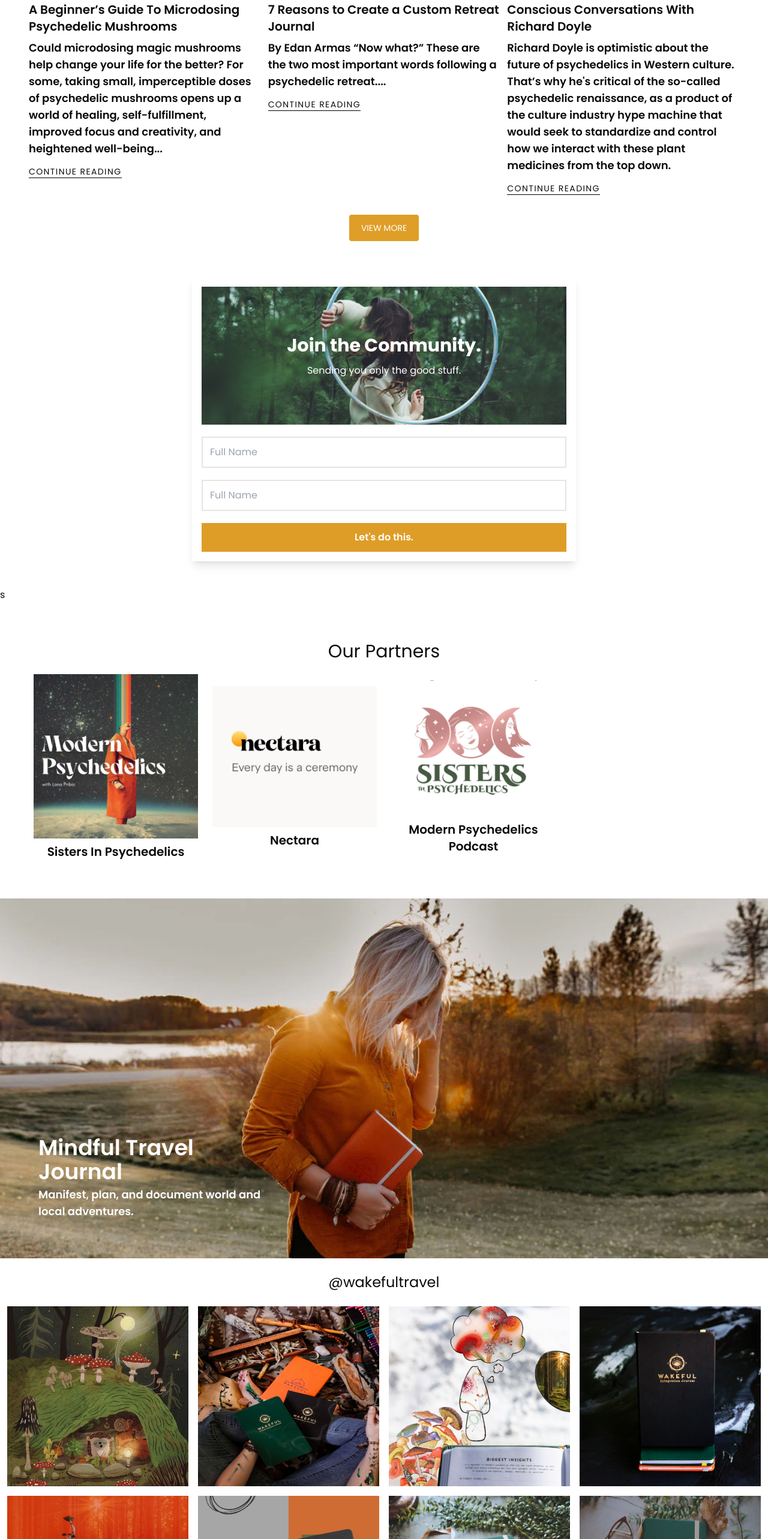
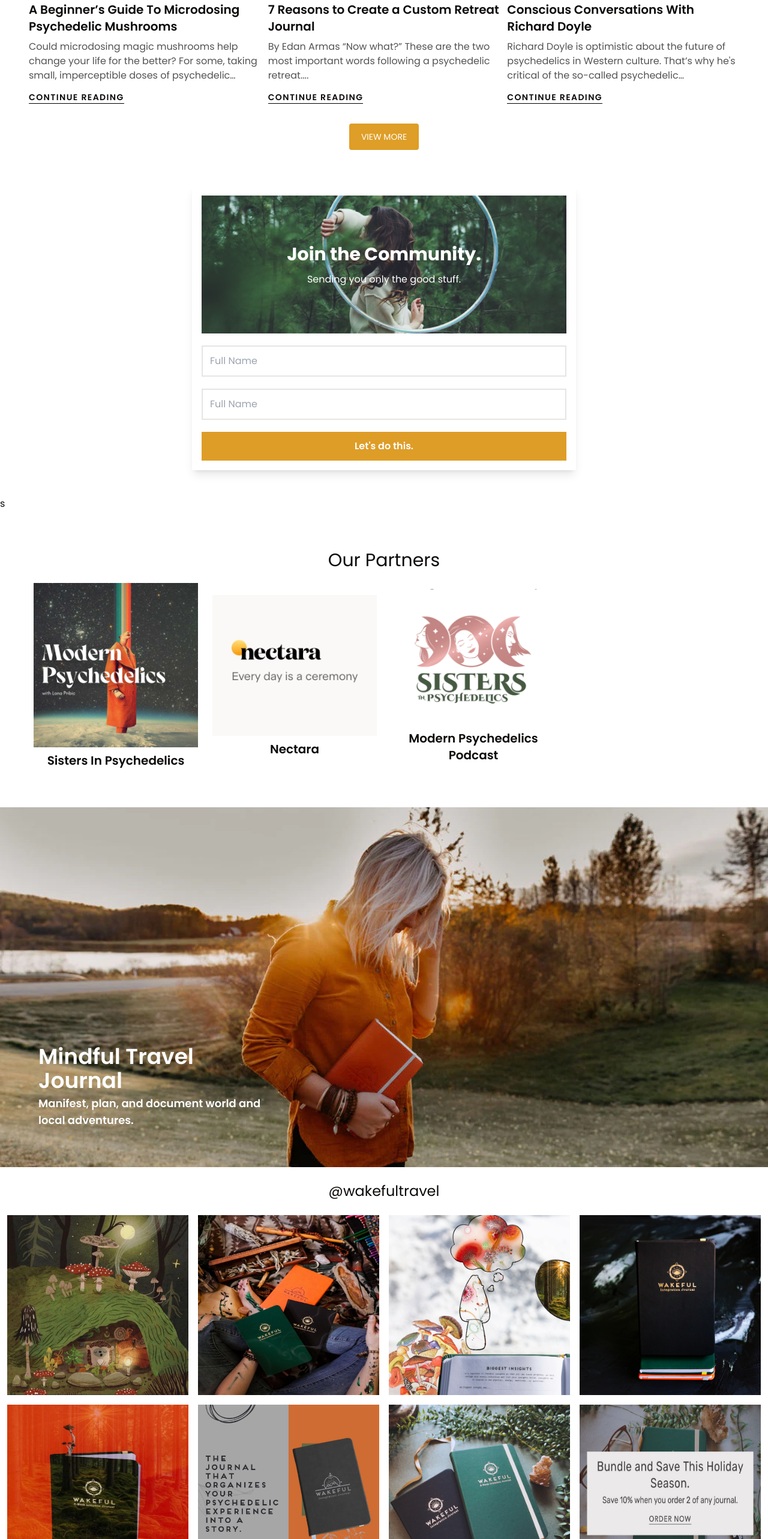
Before and after one commit to shop-vessels/shopvessels, a Next.js app: page / in a window 1280 px wide. Shown: the part 2671-5237 px from the top of the page at 60% size. Built offline with nearby package versions, Linux system fonts and the light colour scheme.

Commit message:
made some changes

```diff
--- a/src/app/_components/blogs/blogs.jsx
+++ b/src/app/_components/blogs/blogs.jsx
@@ -1,5 +1,3 @@
-"use client";
-
 import React from "react";
 
 const Blog = ({ image, title, description }) => {
@@ -10,11 +8,13 @@ const Blog = ({ image, title, description }) => {
       </div>
       <div>
         <p className="text-xl font-semibold py-2">{title}</p>
-        <p className="text-lg font-semibold">{description}</p>
+        <p className="text-base font-normal line-clamp-3 opacity-70">
+          {description}
+        </p>
         <div className="pt-3">
           <a
             href="#"
-            className="uppercase tracking-widest text-sm border-b border-black"
+            className="uppercase tracking-widest text-sm border-b border-black font-semibold"
           >
             Continue reading
           </a>
--- a/src/app/_components/blogs/page.jsx
+++ b/src/app/_components/blogs/page.jsx
@@ -1,4 +1,3 @@
-"use client";
 
 import React from "react";
 import Blog from "../blogs/blogs";
--- a/src/app/_components/travel_card/page.jsx
+++ b/src/app/_components/travel_card/page.jsx
@@ -1,6 +1,3 @@
-"use client";
-
-import React from "react";
 import Offer from "./travel_card";
 
 const page = () => {
--- a/src/app/_components/travel_card/travel_card.jsx
+++ b/src/app/_components/travel_card/travel_card.jsx
@@ -2,10 +2,11 @@
 
 import React from "react";
 import wakeful from "../../../data/Wakwful.json";
+import { Instagram } from "lucide-react";
 
 const WakefulTravelMain = () => {
   return (
-    <div className="mx-3">
+    <section className="px-3 max-w-7xl mx-auto">
       <div className="py-6">
         <p className="text-center text-2xl">@wakefultravel</p>
       </div>
@@ -14,15 +15,18 @@ const WakefulTravelMain = () => {
           <Wakefultravel image={wakefulData.image} />
         ))}
       </div>
-    </div>
+    </section>
   );
 };
 
 function Wakefultravel({ image }) {
   return (
-    <div className="lg:h-[300px] md:[350px]">
+    <div className="lg:h-[300px] md:h-[350px] relative ">
       <a href="#">
         <img src={image} alt="image" className="w-full h-full" />
+        <div className="group absolute top-0 w-full h-full  hover:bg-foreground/45 transition-all duration-500 flex justify-center items-center">
+          <Instagram className="hidden group-hover:block text-white w-5" />
+        </div>
       </a>
     </div>
   );
```
